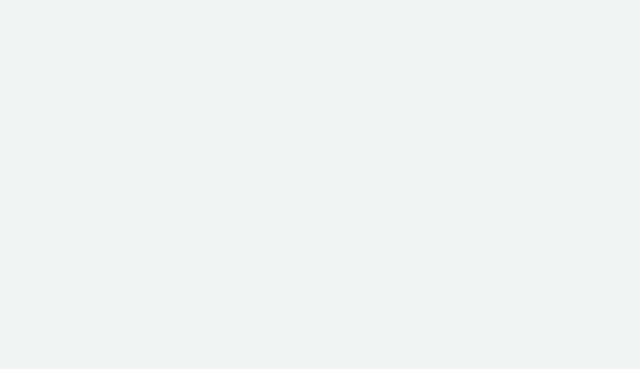
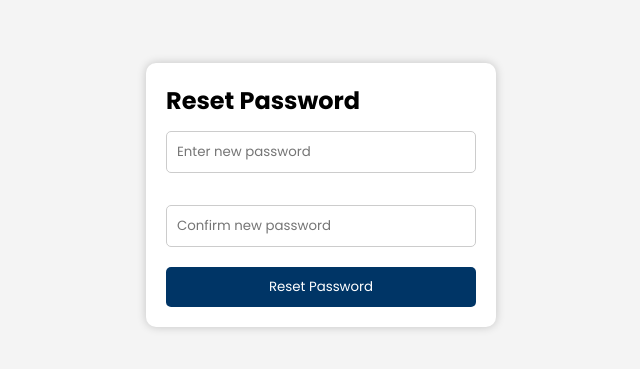
Before and after one commit to snehashirke22/RentWheel-Vehicle-Rental-Web, a React (Create React App) app in the folder client/: page /resetpassword in a window 1280 px wide. Before the commit this address had no page. Shown: the part 205-574 px from the top of the page, without its empty margins (319-959 px from the left). Built offline with nearby package versions, Linux system fonts and the light colour scheme.

Commit message:
Modified Client Files

```diff
--- a/client/src/App.js
+++ b/client/src/App.js
@@ -13,6 +13,8 @@ import Account from './pages/Account';
 import React from 'react';
 import { useAuth } from './context/AuthContext';
 import { BrowserRouter, Routes, Route, Navigate } from 'react-router-dom';
+import ForgotPassword from './pages/ForgotPassword';
+import ResetPassword from './pages/ResetPassword';
 
 function App() {
   const { user } = useAuth();
@@ -21,17 +23,17 @@ function App() {
     <div>
       <BrowserRouter>
         <Routes>
-          {/* Public routes accessible to everyone */}
-          <Route path="/" element={<Home />} />
+            <Route path="/" element={<Home />} />
           <Route path="/about" element={<About />} />
           <Route path="/contact" element={<Contact />} />
           <Route path="/offervehicle" element={<OfferVehicle />} />
           <Route path="/vehicledetail/:vehicleId" element={<VehicleDetail />} />
           <Route path="/success" element={<Success />} />
           <Route path="/cancel" element={<Cancel />} />
+          <Route path="/forgotpassword" element={<ForgotPassword />} />
+          <Route path="/resetpassword" element={<ResetPassword />} />
 
-          {/* Routes that require authentication */}
-          <Route
+            <Route
             path="/login"
             element={!user ? <Login /> : <Navigate to="/" replace />}
           />
--- /dev/null
+++ b/client/src/pages/ForgotPassword.js
@@ -0,0 +1,46 @@
+import React, { useState } from 'react';
+import '../styles/ForgotPassword.css';
+
+const ForgotPassword = () => {
+    const [email, setEmail] = useState('');
+    const [message, setMessage] = useState('');
+
+    const handleForgotPassword = async () => {
+        try {
+            const response = await fetch('http://localhost:8000/server/auth/forgotpassword', {
+                method: 'POST',
+                headers: {
+                    'Content-Type': 'application/json',
+                },
+                body: JSON.stringify({ email }),
+            });
+
+            if (response.ok) {
+                setMessage('Email sent! Check your inbox for password reset instructions.');
+            } else {
+                setMessage('Failed to send email. Please try again later.');
+            }
+        } catch (error) {
+            setMessage('Failed to send email. Please try again later.');
+        }
+    };
+
+    return (
+        <div className="forgot-container">
+            <div className="forgot-box">
+                <h2>Forgot Password</h2>
+                <input
+                    type="email"
+                    placeholder="Enter your email"
+                    value={email}
+                    onChange={(e) => setEmail(e.target.value)}
+                    className="input-field"
+                />
+                <button onClick={handleForgotPassword} className="forgot-button">Send Email</button>
+                {message && <p className="forgot-message">{message}</p>}
+            </div>
+        </div>
+    );
+};
+
+export default ForgotPassword;
--- a/client/src/pages/Login.js
+++ b/client/src/pages/Login.js
@@ -55,7 +55,6 @@ const Login = () => {
           if (res.ok) {
               const data = await res.json();
               console.log(data);
-
               const { name, email } = data.user;
               login({ name, email });
               setTimeout(() => {
@@ -147,7 +146,7 @@ const Login = () => {
 
                 <div className='remember'>
                   <input type="checkbox" />
-                  <label>  Remember me</label>
+                  <label>Remember me</label>
                   <Link to="/forgotpassword" className='forgot'> forgot passsword ?</Link>
                 </div>
 
--- a/client/src/pages/Register.js
+++ b/client/src/pages/Register.js
@@ -72,7 +72,7 @@ const Register = () => {
         const responseData = await res.json();
         console.error(`Registration failed with status ${res.status}`);
         if (res.status === 400 && responseData.message === 'Email already exists') {
-          setFormErrors({ email: 'Email is already used. Please use another email address' });
+          setFormErrors({ email: 'This Email is already used. Please use another email address' });
         }}
     } catch(error) {
       console.log(error);
@@ -161,6 +161,7 @@ const Register = () => {
                     required
                   />
                 </div>
+                {formErrors.email && <p style={{ color: "red", fontSize: "12px" }}>{formErrors.email}</p>}
 
                 <div className="input-box">
                   <label className='label'>Password</label>
--- /dev/null
+++ b/client/src/pages/ResetPassword.js
@@ -0,0 +1,56 @@
+import React, { useState } from 'react';
+import '../styles/ForgotPassword.css';
+
+const ResetPassword = ({ token }) => {
+    const [password, setPassword] = useState('');
+    const [confirmPassword, setConfirmPassword] = useState('');
+    const [message, setMessage] = useState('');
+
+    const handleResetPassword = async () => {
+
+        try {
+
+            const response = await fetch('http://localhost:8000/server/auth/resetpassword', {
+                method: 'POST',
+                headers: {
+                    'Content-Type': 'application/json',
+                },
+                body: JSON.stringify({ password, confirmPassword, token }),
+            });
+
+            if (response.ok) {
+                setMessage('Password reset successful');
+            } else {
+                setMessage('Failed to reset password');
+            }
+        } catch (error) {
+            setMessage('Failed to reset password');
+        }
+    };
+
+    return (
+        <div className="forgot-container">
+            <div className="forgot-box">
+                <h2>Reset Password</h2>
+                <input
+                    type="password"
+                    placeholder="Enter new password"
+                    value={password}
+                    onChange={(e) => setPassword(e.target.value)}
+                    className="input-field"
+                />
+                <input
+                    type="password"
+                    placeholder="Confirm new password"
+                    value={confirmPassword}
+                    onChange={(e) => setConfirmPassword(e.target.value)}
+                    className="input-field"
+                />
+                <button onClick={handleResetPassword} className="forgot-button">Reset Password</button>
+                {message && <p className="forgot-message">{message}</p>}
+            </div>
+        </div>
+    );
+};
+
+export default ResetPassword;
--- a/client/src/pages/VehicleDetail.js
+++ b/client/src/pages/VehicleDetail.js
@@ -91,6 +91,7 @@ const VehicleDetail = () => {
     const handleCloseDriverModal = () => {
         setShowDriverModal(false);
     };
+
 
     const makePayment = async () => {
         if (!mobile || !addressValues.pickup || !addressValues.return) {
--- /dev/null
+++ b/client/src/styles/ForgotPassword.css
@@ -0,0 +1,42 @@
+.forgot-container {
+    display: flex;
+    flex-direction: column;
+    align-items: center;
+    justify-content: center;
+    height: 100vh;
+    background-color: #f4f4f4;
+  }
+
+  .forgot-box {
+    width: 350px;
+    padding: 20px;
+    border-radius: 10px;
+    background-color: white;
+    box-shadow: 0 0 10px rgba(0, 0, 0, 0.2);
+  }
+
+  .input-field {
+    width: 100%;
+    padding: 10px;
+    margin-top: 4%;
+    margin-bottom: 20px;
+    border: 1px solid #ccc;
+    border-radius: 5px;
+    box-sizing: border-box;
+  }
+
+  .forgot-button {
+    width: 100%;
+    padding: 10px;
+    background-color: #003566;
+    color: white;
+    border: none;
+    border-radius: 5px;
+    cursor: pointer;
+  }
+
+  .forgot-message {
+    margin-top: 5%;
+    text-align: center;
+    color: #014af6;
+  }
```
